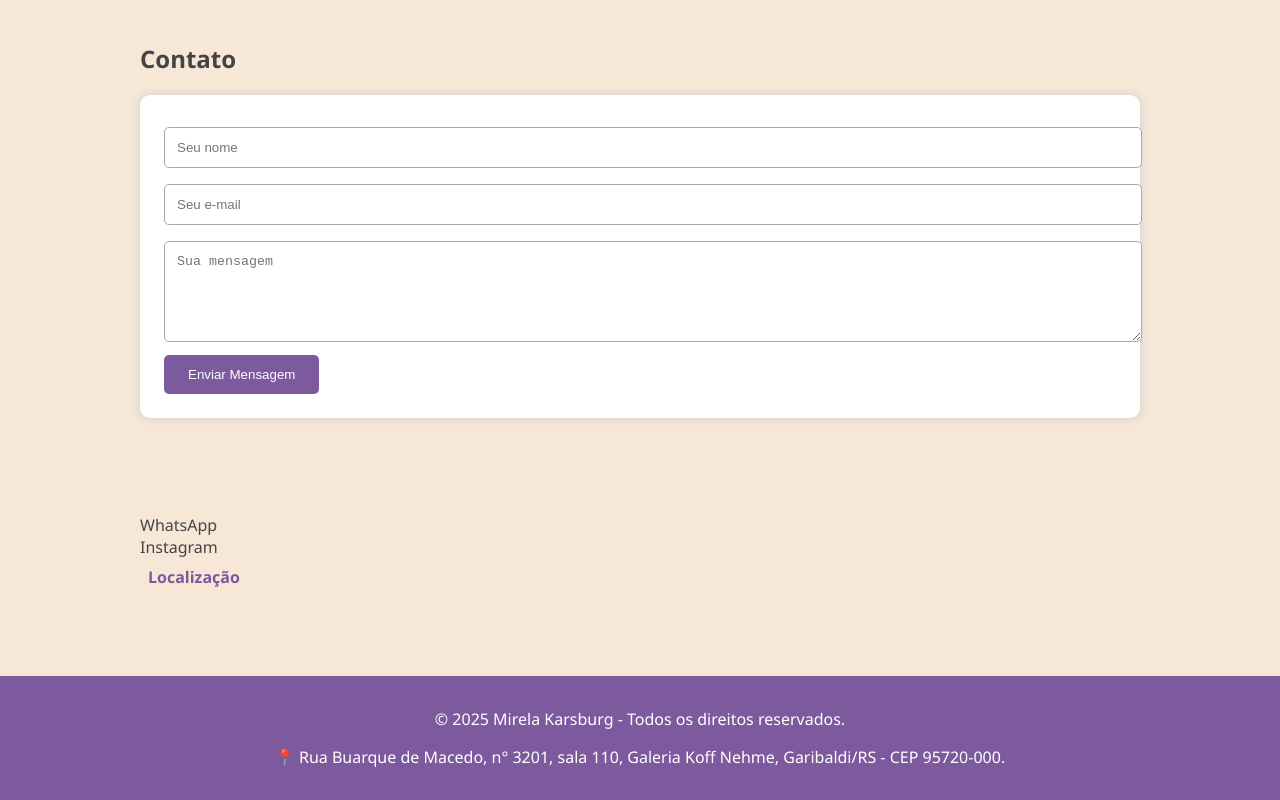
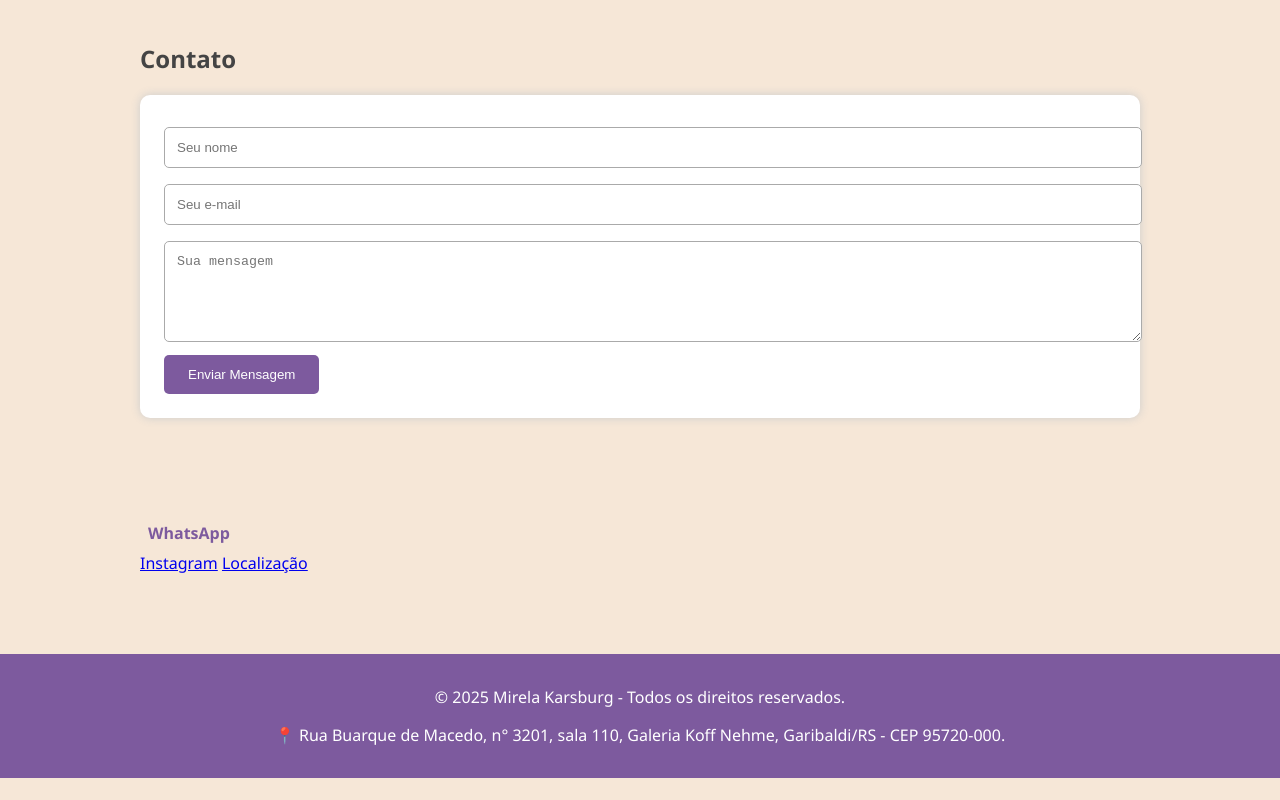
Before and after one commit to FisioMirelaKarsburg/fisiomirelakarsburg, a plain HTML site: page index.html in a window 1280 px wide. Shown: the part 2791-3591 px from the top of the page. After the commit the page ends 3569 px from the top, so only its background shows below. Drawn offline with Linux system fonts and the light colour scheme.

Commit message:
Update index.html

```diff
--- a/index.html
+++ b/index.html
@@ -165,8 +165,11 @@
 
 <section id="redes sociais">
     <div class="contato">
-      <div href="https://wa.me/5554991251175" target="_blank">WhatsApp</div>
-      <div href="https://www.instagram.com/fisiomirelakarsburg?igsh=NG1yZmpvYTJsemgy" target="_blank">Instagram</div>
+      <a  href="https://wa.me/5554991251175" target="_blank">WhatsApp</a>
+       </div>
+   </div>
+      <a  href="https://www.instagram.com/fisiomirelakarsburg?igsh=NG1yZmpvYTJsemgy" target="_blank">Instagram</a>
+   </div>
       <a href="https://www.google.com/maps/place/Fisioterapeuta+Mirela+Karsburg/@-29.2554737,-51.5331767,17z/data=!3m1!4b1!4m6!3m5!1s0x951c170059593c29:0xcf8aa1fb6955fda5!8m2!3d-29.2554784!4d-51.5306018!16s%2Fg%2F11w29klh6c?entry=ttu&g_ep=EgoyMDI1MDUxNS4wIKXMDSoASAFQAw%3D%3D" target="_blank">Localização</a>
     </div>
   </section>
```
